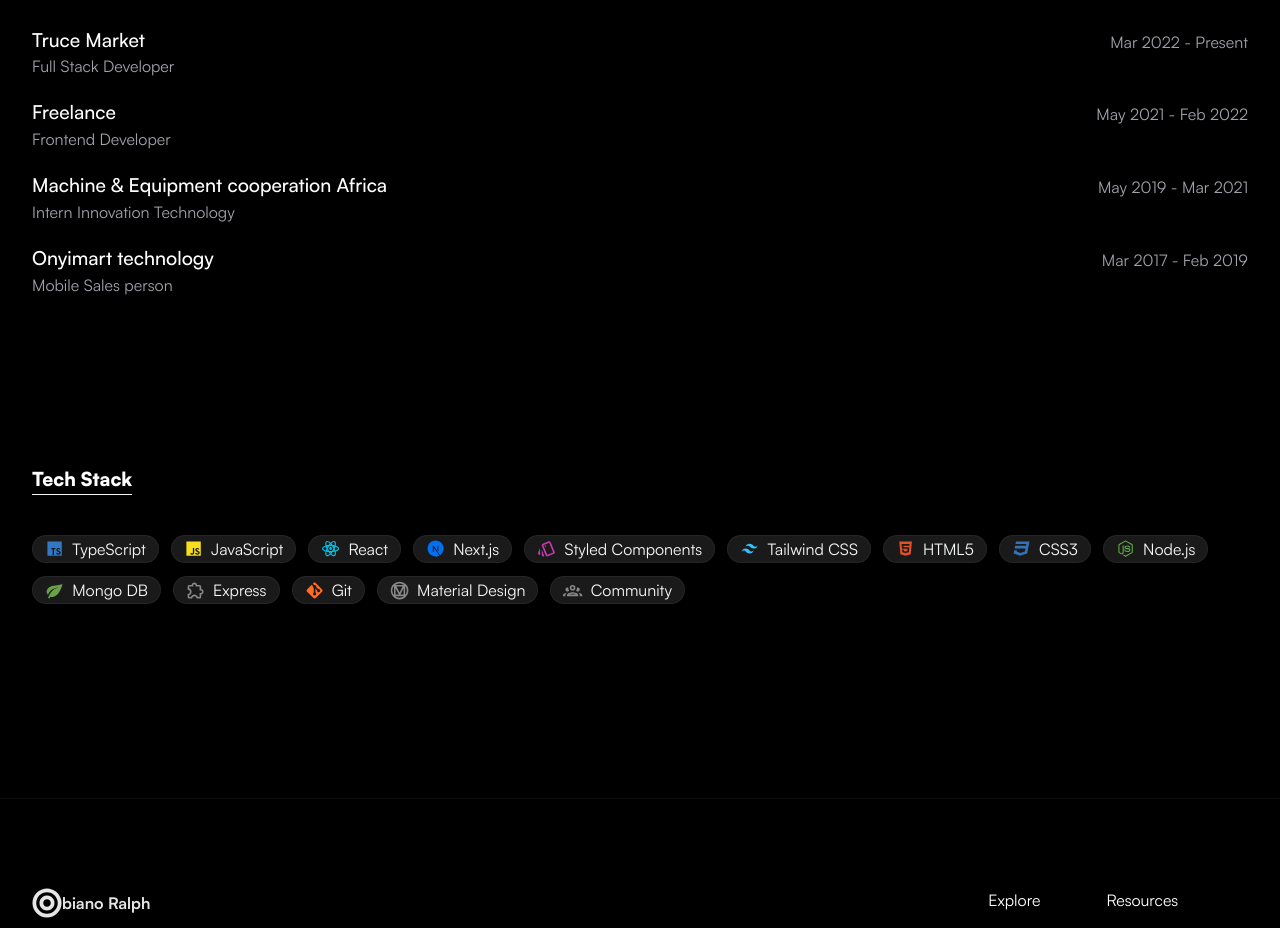
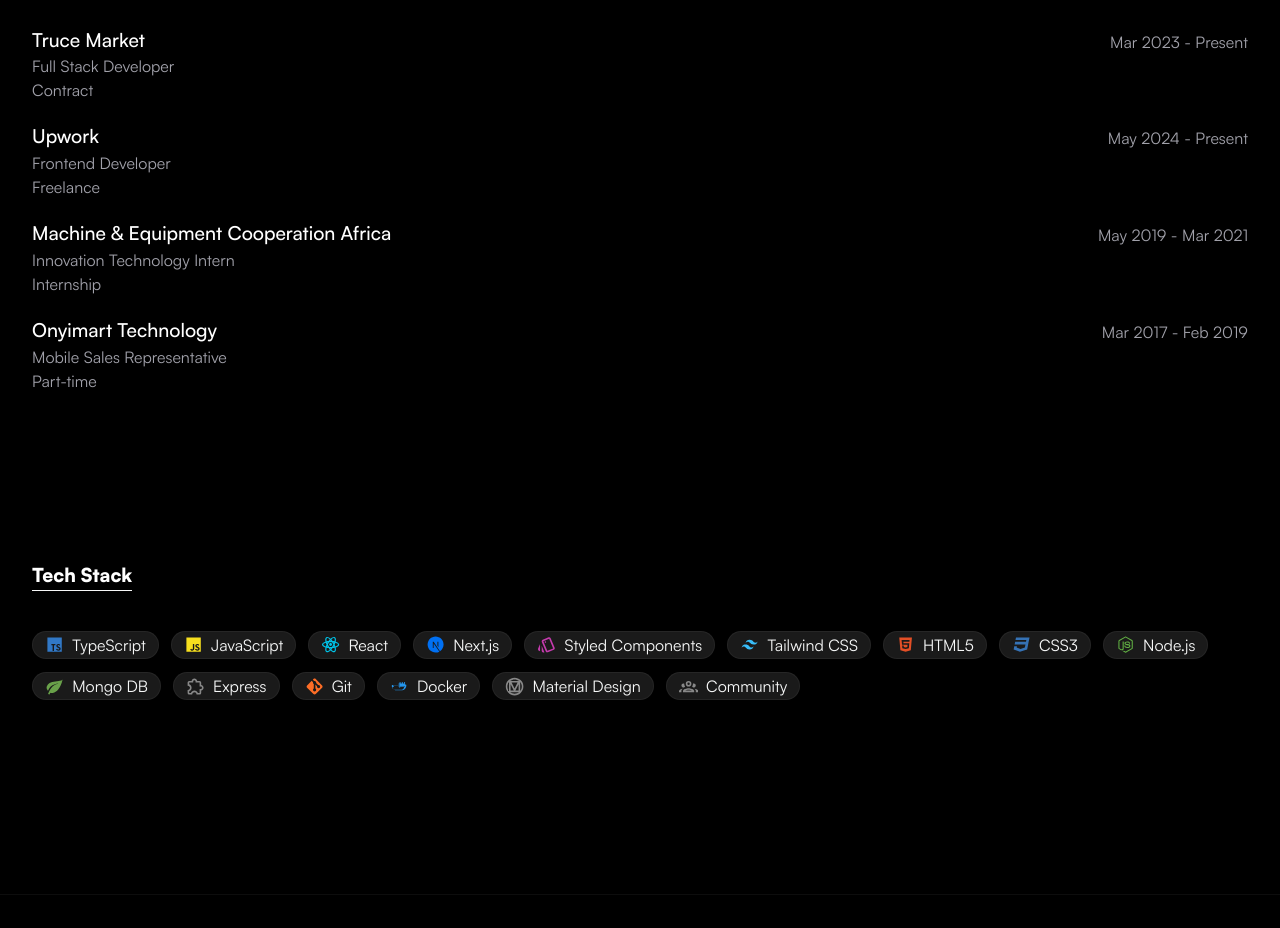
Before and after one commit to ciobiano/portfolio-v3, a Next.js app: page /about in a window 1280 px wide. Shown: the part 880-1808 px from the top of the page. Built offline with nearby package versions, Linux system fonts and the light colour scheme.

Commit message:
chore: update project details, enhance footer links, and correct name references across the application

```diff
--- a/app/data/projects.ts
+++ b/app/data/projects.ts
@@ -3,7 +3,7 @@
 		img: "https://res.cloudinary.com/dsl4v4vk5/image/upload/v1698258626/smartmockups_lo63bg6o_ecekyi.jpg",
 		title: "Content Management System (CMS) Dashboard",
 		description: "A dashboard for managing content on a website",
-		creator: "Obiano Ralph",
+		creator: "Obiano raph",
 		link: "https://medstore-admin.vercel.app",
 		video: false,
 		available: true,
@@ -12,7 +12,7 @@
 		img: "https://res.cloudinary.com/dsl4v4vk5/video/upload/v1719461820/medvideo_thne8l.webm",
 		title: "Finesse Pharma Store (Demo)",
 		description: "An online store for buying pharmaceutical products",
-		creator: "Obiano Ralph",
+		creator: "Obiano raph",
 		link: "https://medical-store-front.vercel.app",
 		video: true,
 		available: true,
--- a/app/data/skills.ts
+++ b/app/data/skills.ts
@@ -14,6 +14,7 @@
 	mdiAccountGroupOutline,
 	mdiPaletteSwatchOutline,
 	mdiTailwind,
+	mdiDocker,
 	nextJs,
 } from "@/components/icons/mdi";
 
@@ -41,6 +42,7 @@
 	{ name: "Mongo DB", iconPath: mdiLeaf, color: "#69a14a" },
 	{ name: "Express", iconPath: mdiPuzzleOutline, color: "#888888" },
 	{ name: "Git", iconPath: mdiGit, color: "#fc6d26" },
+	{ name: "Docker", iconPath: mdiDocker, color: "#2496ed" },
 	{ name: "Material Design", iconPath: mdiMaterialDesign, color: "#888888" },
 	{
 		name: "Community",
--- a/app/data/work.ts
+++ b/app/data/work.ts
@@ -10,15 +10,22 @@
 	company: string;
 	title: string;
 	logo: string;
-	start: number | Date;
-	end: number | Date | null;
+	start: Date;
+	end: Date | null;
 	url: string;
+	description?: string;
+	employmentType:
+		| "Full-time"
+		| "Part-time"
+		| "Contract"
+		| "Internship"
+		| "Freelance";
 }
 
 export const SocialMedia = [
 	{
 		name: "Twitter",
-		link: "https://twitter.com/obiano_ralph",
+		link: "https://twitter.com/obiano_raph",
 		icon: twitterOutline,
 	},
 	{
@@ -38,33 +45,43 @@
 		company: "Truce Market",
 		title: "Full Stack Developer",
 		logo: WorkLogo,
-		start: new Date(2022, 2, 4), // March 4, 2021
-		end: null,
+		start: new Date(2023, 2, 4), // March 4, 2022
+		end: null, // Current position
 		url: "https://www.trucemarketplace.com/",
+		description:
+			"Building end-to-end web applications using modern technologies",
+		employmentType: "Contract",
 	},
 	{
-		company: "Freelance",
+		company: "Upwork",
 		title: "Frontend Developer",
 		logo: WorkLogo,
-		start: new Date(2021, 4, 2), // May 2, 2012
-		end: new Date(2022, 1, 23), // May 23, 2015
-		url: "https://portfolio-v3-ochre.vercel.app",
+		start: new Date(2024, 4, 2), // May 2, 2024
+		end: null, // Current
+		url: "https://www.upwork.com/freelancers/",
+		description: "Developed responsive web applications for various clients",
+		employmentType: "Freelance",
 	},
 	{
-		company: "Machine & Equipment cooperation Africa",
-		title: "Intern Innovation Technology",
+		company: "Machine & Equipment Cooperation Africa",
+		title: "Innovation Technology Intern",
 		logo: WorkLogo,
-		start: new Date(2019, 4, 9), // April 9, 2015
+		start: new Date(2019, 4, 9), // May 9, 2019
 		end: new Date(2021, 2, 7), // March 7, 2021
 		url: "https://www.meca.com.ng",
+		description:
+			"Contributed to technology innovation projects and digital transformation initiatives",
+		employmentType: "Internship",
 	},
 	{
-		company: "Onyimart technology",
-		title: "Mobile Sales person",
+		company: "Onyimart Technology",
+		title: "Mobile Sales Representative",
 		logo: WorkLogo,
 		start: new Date(2017, 2, 18), // March 18, 2017
-		end: new Date(2019, 1, 9), // November 9, 2019
+		end: new Date(2019, 1, 9), // February 9, 2019
 		url: "https://www.nokia.com/networks/",
+		description: "Handled mobile device sales and customer support",
+		employmentType: "Part-time",
 	},
 ];
 
--- a/app/layout.tsx
+++ b/app/layout.tsx
@@ -29,11 +29,11 @@
 export const metadata = {
 	metadataBase: new URL("https://nextjs13-seo.vercel.app"),
 	title: {
-		default: "biano Ralph",
-		template: `%s | Obiano Ralph`,
+		default: "biano Raph",
+		template: `%s | Obiano Raph`,
 	},
 	description:
-		"This portfolio represents the work of Ralph Obiano, a designer and developer based in Lagos, Nigeria.",
+		"This portfolio represents the work of Raph Obiano, a designer and developer based in Lagos, Nigeria.",
 	// verification: {
 	// 	google: "google-site-verification=123123123",
 	// },
--- a/components/about/experience.tsx
+++ b/components/about/experience.tsx
@@ -33,6 +33,9 @@
 									<p className="text-zinc-400 text-xs flex-none ">
 										{role.title}
 									</p>
+									<p className="text-zinc-400 text-xs flex-none ">
+										{role.employmentType}
+									</p>
 								</div>
 
 								<div className="flex flex-col sm:flex-row sm:gap-4 justify-between w-full sm:max-w-fit">
--- a/components/sections/footer/Footer.tsx
+++ b/components/sections/footer/Footer.tsx
@@ -15,19 +15,23 @@
 	{
 		title: "Explore",
 		links: [
-			{ title: "About us", href: "#" },
-			{ title: "Projects", href: "#" },
-			{ title: "Careers", href: "#" },
-			{ title: "Contact", href: "#" },
+			{ title: "About Me", href: "/about" },
+			{ title: "Projects", href: "/projects" },
+			{ title: "Contact", href: "/contact" },
 		],
 	},
 	{
 		title: "Resources",
 		links: [
-			{ title: "Community", href: "#" },
-			{ title: "Books", href: "#" },
-			{ title: "Discord", href: "#" },
-			{ title: "Terms of service", href: "#" },
+			{ title: "Community", href: "" },
+			{
+				title: "Books",
+				href: "https://www.linkedin.com/in/raph-akpan-1b1b3b1b2/",
+			},
+			{
+				title: "Discord",
+				href: "https://www.linkedin.com/in/raph-akpan-1b1b3b1b2/",
+			},
 		],
 	},
 ];
@@ -36,16 +40,16 @@
 	{
 		iconPath: linkedInOutline,
 		color: "#0A66C2",
-		href: "https://www.linkedin.com/in/ralph-akpan-1b1b3b1b2/",
+		href: "https://www.linkedin.com/in/ciobiano/",
 	},
 	{
 		iconPath: twitterOutline,
 		color: "#1D9BF0",
-		href: "https://www.linkedin.com/in/ralph-akpan-1b1b3b1b2/",
+		href: "https://x.com/sire_raph",
 	},
 	{
 		iconPath: gitHubOutline,
-		href: "https://www.linkedin.com/in/ralph-akpan-1b1b3b1b2/",
+		href: "https://github.com/ciobiano",
 	},
 ];
 
--- a/components/utils/Logo.tsx
+++ b/components/utils/Logo.tsx
@@ -14,7 +14,7 @@
 				href="/"
 			>
 				<FaBullseye size={30} />
-				biano Ralph
+				biano Raph
 			</Link>
 		</div>
 	);
```
Also changed, not shown: components/icons/mdi.tsx (+24 -23 lines), 1 other file (tests, documents, lock files or other folders).
